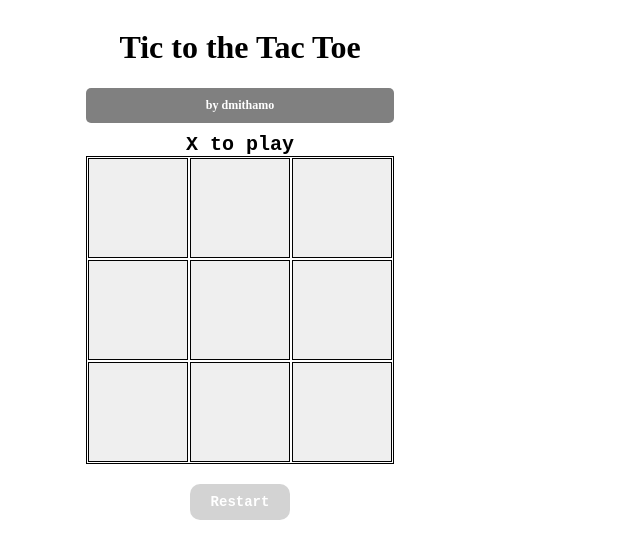
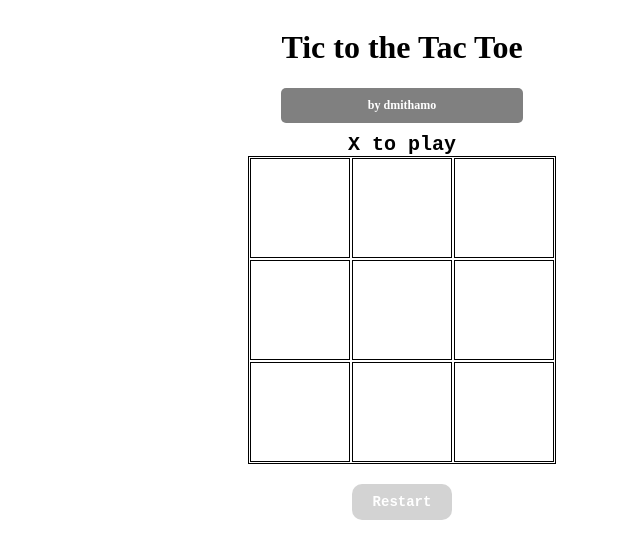
Before and after one commit to dmithamo/tic-tac-toe, a React (Create React App) app: page / in a window 1280 px wide. Shown: the top 558 px of the page, without its empty margins (238-878 px from the left). Built offline with nearby package versions, Linux system fonts and the light colour scheme; the HTML template or start-up script is replaced by a standard one.

Commit message:
refactor to use hooks and replace class components for functional components

```diff
--- a/src/App.js
+++ b/src/App.js
@@ -8,13 +8,14 @@ const App = () => (
     <header>
       <h1>Tic to the Tac Toe</h1>
       <Copyright />
-      <Board />
     </header>
+    <Board />
   </Container>
 );
 
 const Container = styled.div`
   display: flex;
+  flex-direction: column;
   width: 50%;
   align-items: center;
   margin: auto;
--- a/src/components/Board.jsx
+++ b/src/components/Board.jsx
@@ -1,4 +1,4 @@
-import React, { Component, Fragment } from 'react';
+import React, { useState, Fragment } from 'react';
 import styled from 'styled-components';
 import RestartButton from './RestartButton';
 
@@ -21,62 +21,73 @@ const ORIGINAL_STATE = {
 
 const ClickableSquare = (props) => {
   const { value, gameOver } = props;
+
+  // useState to manage the square's color
+  const [squareBG, setSquareBG] = useState('white');
+
+  const handleMouseEnter = () => {
+    setSquareBG('#DCDCDC70');
+  };
+
+  const handleMouseLeave = () => {
+    setSquareBG('white');
+  };
+
   return (
     <td>
-      <StyledSquare disabled={gameOver ? true : false} onClick={props.onClick}>
+      <StyledSquare
+        squareBG={squareBG}
+        setSquareBG={setSquareBG}
+        disabled={gameOver || value !== '' ? true : false}
+        onClick={props.onClick}
+        onMouseEnter={handleMouseEnter}
+        onMouseLeave={handleMouseLeave}
+      >
         {value}
       </StyledSquare>
     </td>
   );
 };
 
-class Board extends Component {
-  constructor(props) {
-    super(props);
+function Board() {
   // Needs to manage state of entire board
-    this.state = { ...ORIGINAL_STATE };
+  const [state, setState] = useState(ORIGINAL_STATE);
+
+  const onClick = (index) => {
+    const { gameOver } = state;
+    if (!gameOver) {
+      markMove(index);
+      detectGameOver();
     }
+  };
 
-  async onClick(index) {
-    // Needs to be an async function.
-    // Ensures move is recorded before detectGameOver is called
-    const { gameOver, xToPlay } = this.state;
-    if (!gameOver) {
-      const currentValue = this.state.squareValues[index];
-      await (currentValue === ''
-        ? xToPlay
-          ? this.setState((prevState) => ({
-              ...prevState,
-              squareValues: { ...prevState.squareValues, [index]: 'X' },
+  const markMove = (index) => {
+    xToPlay
+      ? setState({
+          ...state,
+          squareValues: { ...state.squareValues, [index]: 'X' },
           xToPlay: false,
-            }))
-          : this.setState((prevState) => ({
-              ...prevState,
-              squareValues: { ...prevState.squareValues, [index]: 'O' },
+        })
+      : setState({
+          ...state,
+          squareValues: { ...state.squareValues, [index]: 'O' },
           xToPlay: true,
-            }))
-        : console.log('You kent play here!'));
+        });
+  };
 
-      // Check if gameOver
-      this.detectGameOver();
-    } else {
-      console.log('Issover bruh!');
-    }
-  }
-
-  detectGameOver() {
+  const detectGameOver = () => {
     // If all boxes are filled (deadlock)
-    let arrayOfSquareValues = Object.values(this.state.squareValues);
+    let arrayOfSquareValues = Object.values(state.squareValues);
     const gameOver = arrayOfSquareValues.every((val) => val !== '');
-    gameOver && this.setState({ gameOver });
+    gameOver && setState({ ...state, gameOver });
 
     //Also check if someone won
-    this.checkWinner('X');
-    this.checkWinner('O');
-  }
+    checkWinner('X');
+    checkWinner('O');
+  };
 
-  checkWinner(player) {
-    const { squareValues } = this.state;
+  const checkWinner = (player) => {
+    const { squareValues } = state;
     // Rows
     const rowOneVals = [squareValues[1], squareValues[2], squareValues[3]];
     const rowTwoVals = [squareValues[4], squareValues[5], squareValues[6]];
@@ -101,23 +112,26 @@ class Board extends Component {
       diagOne,
       diagTwo,
     ]) {
-      this.checkEachLineForWin(line, player);
+      checkEachLineForWin(line, player);
     }
-  }
+  };
 
-  checkEachLineForWin(line, player) {
+  const checkEachLineForWin = (line, player) => {
     const gameOver = line.every((val) => val === player);
     gameOver &&
-      this.setState({ gameOver, winner: player === 'X' ? 'X won' : 'O won' });
-  }
+      setState({
+        ...state,
+        gameOver,
+        winner: player === 'X' ? 'X won' : 'O won',
+      });
+  };
 
-  async resetGame() {
+  const resetGame = () => {
     //Restore original state
-    await this.setState({ ...ORIGINAL_STATE });
-  }
+    setState(ORIGINAL_STATE);
+  };
 
-  render() {
-    const { squareValues, xToPlay, gameOver, winner } = this.state;
+  const { squareValues, xToPlay, gameOver, winner } = state;
   return (
     <Fragment>
       <Subheader>{`${
@@ -131,51 +145,51 @@ class Board extends Component {
         <tbody>
           <tr>
             <ClickableSquare
-                onClick={() => this.onClick(1)}
+              onClick={() => onClick(1)}
               value={squareValues[1]}
               gameOver={gameOver}
             />
             <ClickableSquare
-                onClick={() => this.onClick(2)}
+              onClick={() => onClick(2)}
               value={squareValues[2]}
               gameOver={gameOver}
             />
             <ClickableSquare
-                onClick={() => this.onClick(3)}
+              onClick={() => onClick(3)}
               value={squareValues[3]}
               gameOver={gameOver}
             />
           </tr>
           <tr>
             <ClickableSquare
-                onClick={() => this.onClick(4)}
+              onClick={() => onClick(4)}
               value={squareValues[4]}
               gameOver={gameOver}
             />
             <ClickableSquare
-                onClick={() => this.onClick(5)}
+              onClick={() => onClick(5)}
               value={squareValues[5]}
               gameOver={gameOver}
             />
             <ClickableSquare
-                onClick={() => this.onClick(6)}
+              onClick={() => onClick(6)}
               value={squareValues[6]}
               gameOver={gameOver}
             />
           </tr>
           <tr>
             <ClickableSquare
-                onClick={() => this.onClick(7)}
+              onClick={() => onClick(7)}
               value={squareValues[7]}
               gameOver={gameOver}
             />
             <ClickableSquare
-                onClick={() => this.onClick(8)}
+              onClick={() => onClick(8)}
               value={squareValues[8]}
               gameOver={gameOver}
             />
             <ClickableSquare
-                onClick={() => this.onClick(9)}
+              onClick={() => onClick(9)}
               value={squareValues[9]}
               gameOver={gameOver}
             />
@@ -184,15 +198,15 @@ class Board extends Component {
       </Table>
       <RestartButton
         disabled={gameOver ? false : true}
-          onClick={() => this.resetGame()}
+        onClick={() => resetGame()}
       />
     </Fragment>
   );
 }
-}
 
 const StyledSquare = styled.button`
   color: black;
+  background-color: ${(props) => props.squareBG};
   font-family: monospace;
   font-weight: bold;
   font-size: 80px;
```
Lines whose indentation alone changed are shown as unchanged.
